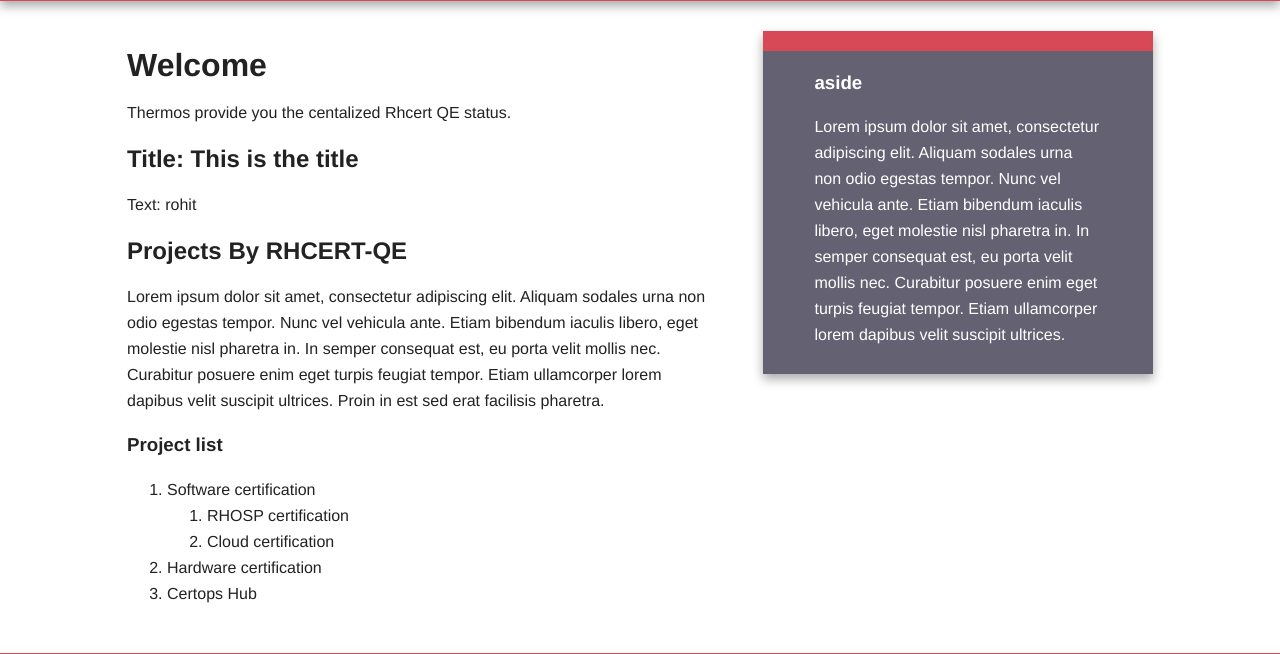
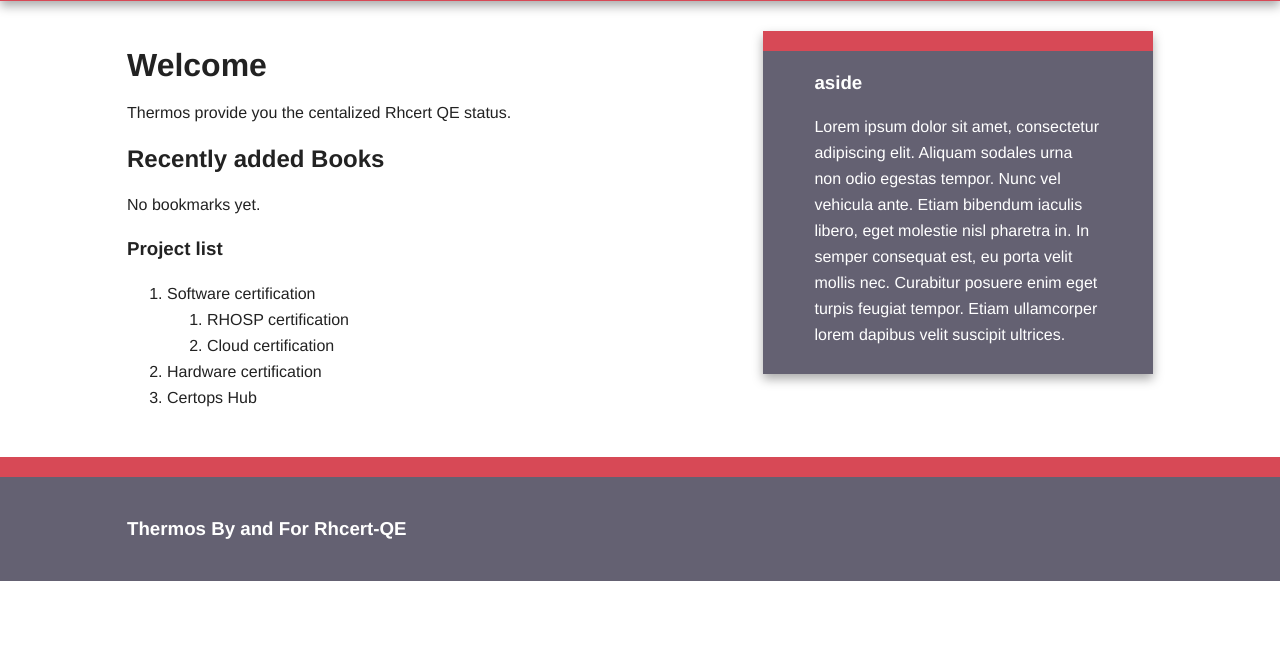
Before and after one commit to maveric-tellrv/rasper, a Flask app: page / in a window 1280 px wide. Shown: the part 95-749 px from the top of the page. After the commit the page ends 676 px from the top, so only its background shows below. Run offline with Flask 2, Linux system fonts and the light colour scheme; some libraries are stand-ins or nearby versions.

Commit message:
display the top 2 recently added books

```diff
--- a/thermos/templates/base.html
+++ b/thermos/templates/base.html
@@ -37,6 +37,22 @@
 
         <div class="main-container">
             <div class="main wrapper clearfix">
+
+                <article class=flashes>
+                    {% with messages = get_flashed_messages() %}
+                    <!-- {% set messages = get_flashed_messages() %} -->
+                        {% if messages %}
+
+                            <ul>
+                                {% for message in messages %}
+                                    <li> {{ message }} </li>
+                                {% endfor %}
+                            </ul>
+                        {% endif %}
+                    {% endwith %}
+                </article>
+
+
                 {% block content %}
                 {% endblock %}
 
--- a/thermos/templates/index.html
+++ b/thermos/templates/index.html
@@ -12,12 +12,16 @@
             <p>Thermos provide you the centalized Rhcert QE status.</p>
         </header>
         <section>
-            <h2>Title: {{ title }}</h2>
-            <p>Text: {{ user.firstname }} </p>
-        </section>
-        <section>
-            <h2>Projects By RHCERT-QE</h2>
-            <p>Lorem ipsum dolor sit amet, consectetur adipiscing elit. Aliquam sodales urna non odio egestas tempor. Nunc vel vehicula ante. Etiam bibendum iaculis libero, eget molestie nisl pharetra in. In semper consequat est, eu porta velit mollis nec. Curabitur posuere enim eget turpis feugiat tempor. Etiam ullamcorper lorem dapibus velit suscipit ultrices. Proin in est sed erat facilisis pharetra.</p>
+            <h2>Recently added Books</h2>
+                {% if new_bookmarks %}
+                    <ul>
+                        {% for bm in new_bookmarks %}
+                            <li>{{ bm.user }} added <a href="{{ bm.url }}"> {{ bm.url }}</a></li>
+                        {% endfor %}
+                    </ul>
+                {% else %}
+                    No bookmarks yet.
+                {% endif %}
         </section>
         <footer>
             <h3>Project list</h3>
--- a/thermos/thermos.py
+++ b/thermos/thermos.py
@@ -1,9 +1,11 @@
-from flask import Flask, render_template,url_for,request,redirect
+from flask import Flask, render_template,url_for,request,redirect,flash
 from logging import DEBUG
 from datetime import datetime
 
 app = Flask(__name__)
-app.logger.setLevel(DEBUG)
+# app.logger.setLevel(DEBUG)
+
+app.config['SECRET_KEY'] = '\x13R\xa7\x1d\xa3\x96vuQ2\xca\x11\xf4h\xc6,%\xa3-g[D\xda^'
 
 
 
@@ -24,27 +26,30 @@
 bookmarks=[]
 
 def store_bookmark(url):
-	bookmarks.append(dict(url=url,user= "Rohit",date = datetime.utcnow()))
+	bookmarks.append(dict(url=url,user="Rohit",date = datetime.utcnow()))
+
+
+
+def new_bookmarks(num):
+	return sorted(bookmarks, key=lambda kv: kv['date'],reverse=True)[:num]
+
 
 @app.route('/')
 @app.route('/index')
 def index():
-	return render_template('index.html',title="This is the title",
-							user=User("rohit","vyas"))
-    # return 'Hello, World!'1\
-    # print (' inside Hello, World!')
-    #return 'Hello return value'
-    # for key in mydic:
-    #   print "the key name is" + key + "and its value is" + mydic[key]
-    #   return "the key name is" + key + "and its value is" + mydic[key]
-
+	# return render_template('index.html',title="This is the title",
+	# 						user=User("rohit","vyas"))
+	#Do not display more then two recently added books
+	return render_template('index.html',new_bookmarks=new_bookmarks(2))
 
 @app.route('/add',methods=['GET','POST'])
 def add():
 	if request.method == "POST":
 		url = request.form['url']
 		store_bookmark(url)
-		app.logger.debug('store url: '+url)
+		# app.logger.debug('store url: '+url)
+		print("Store url '{}'".format(url))
+		flash("Stored the url: '{}'".format(url))
 		return redirect(url_for('index'))
 	return render_template('add.html')
 
@@ -59,4 +64,4 @@
 
 
 if __name__ == "__main__":
-    app.run(debug=False)
+    app.run(debug=True)
```
